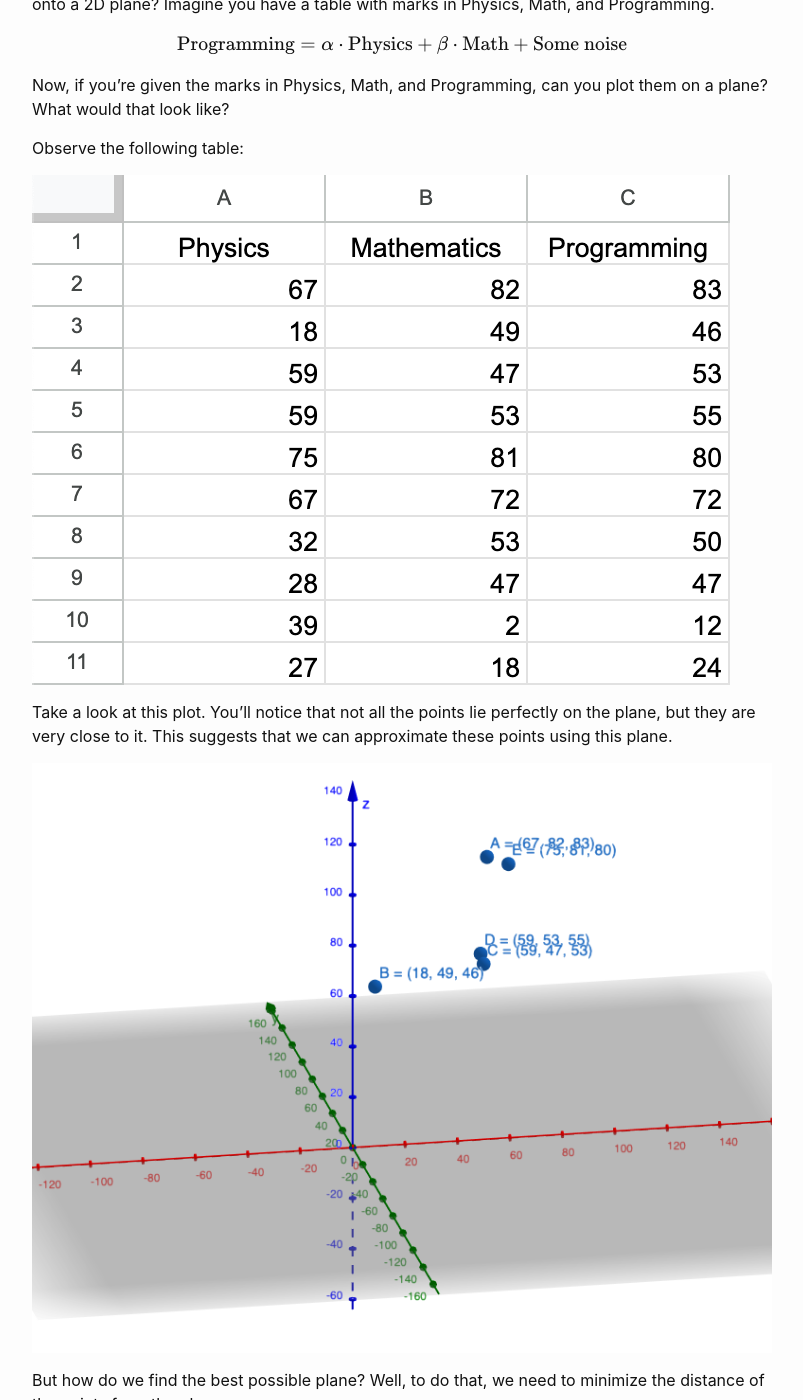
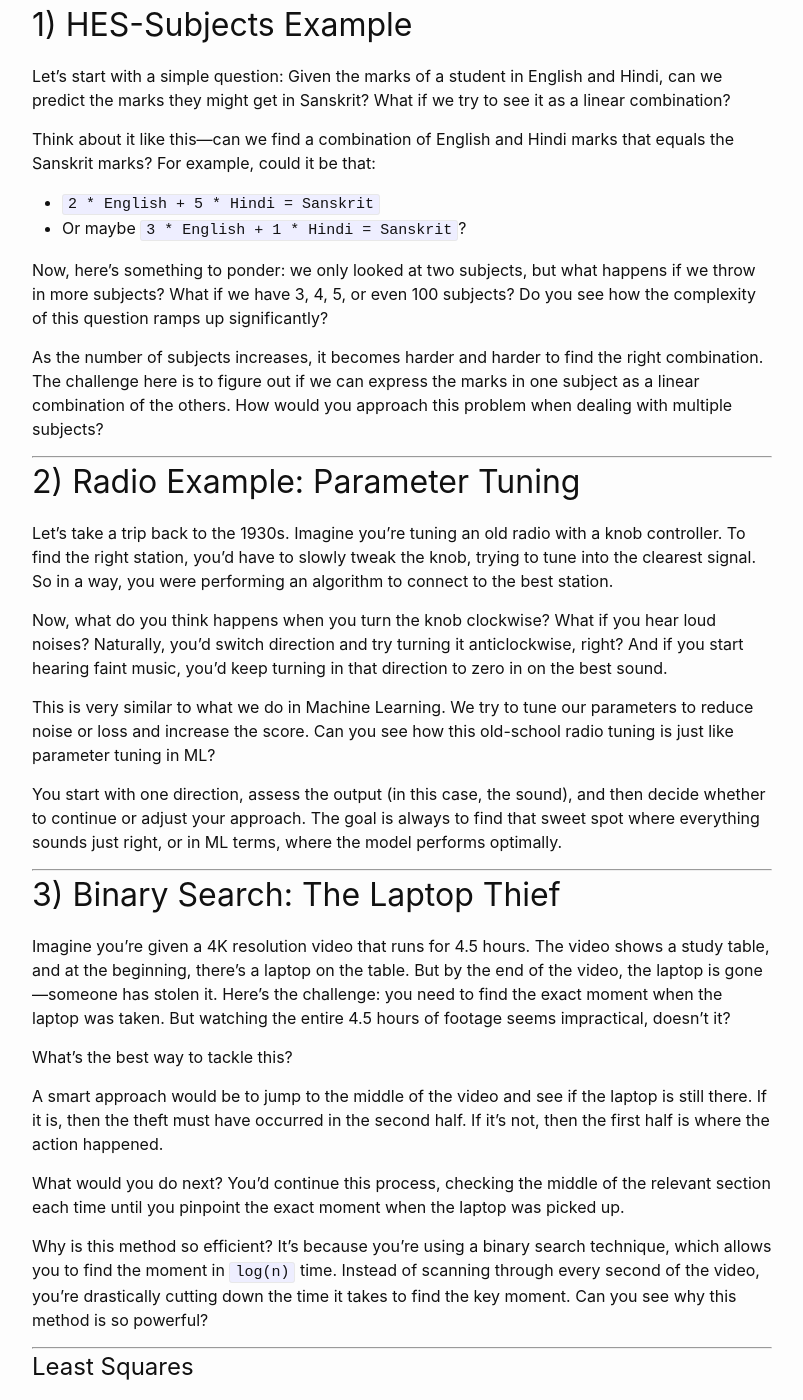
Before and after one commit to sudarshansudarshan/cs503, a Jekyll site: the page built from Galaxy.md, in a window 1280 px wide and 1400 px high, scrolled down 421 px. Shown: the whole window, without its empty margins (238-1041 px from the left). Built offline with Jekyll 4.4.1, drawn with Linux system fonts in a browser that asks for light colours; formulas are drawn with MathJax 3; some of the changed text lies outside the part shown.

Commit message:
Update Galaxy.md

```diff
--- a/Galaxy.md
+++ b/Galaxy.md
@@ -7,6 +7,53 @@ permalink: /galaxy/
 
 * TOC
 {:toc}
+
+
+# Motivation for ML
+
+## 1) HES-Subjects Example
+
+Let's start with a simple question: Given the marks of a student in English and Hindi, can we predict the marks they might get in Sanskrit? What if we try to see it as a linear combination?
+
+
+
+Think about it like this—can we find a combination of English and Hindi marks that equals the Sanskrit marks? For example, could it be that:
+
+- `2 * English + 5 * Hindi = Sanskrit`
+- Or maybe `3 * English + 1 * Hindi = Sanskrit`?
+
+Now, here's something to ponder: we only looked at two subjects, but what happens if we throw in more subjects? What if we have 3, 4, 5, or even 100 subjects? Do you see how the complexity of this question ramps up significantly?
+
+As the number of subjects increases, it becomes harder and harder to find the right combination. The challenge here is to figure out if we can express the marks in one subject as a linear combination of the others. How would you approach this problem when dealing with multiple subjects?
+
+---
+
+## 2) Radio Example: Parameter Tuning
+
+Let's take a trip back to the 1930s. Imagine you're tuning an old radio with a knob controller. To find the right station, you'd have to slowly tweak the knob, trying to tune into the clearest signal. So in a way, you were performing an algorithm to connect to the best station.
+
+Now, what do you think happens when you turn the knob clockwise? What if you hear loud noises? Naturally, you'd switch direction and try turning it anticlockwise, right? And if you start hearing faint music, you'd keep turning in that direction to zero in on the best sound.
+
+This is very similar to what we do in Machine Learning. We try to tune our parameters to reduce noise or loss and increase the score. Can you see how this old-school radio tuning is just like parameter tuning in ML?
+
+You start with one direction, assess the output (in this case, the sound), and then decide whether to continue or adjust your approach. The goal is always to find that sweet spot where everything sounds just right, or in ML terms, where the model performs optimally.
+
+---
+
+## 3) Binary Search: The Laptop Thief
+
+Imagine you're given a 4K resolution video that runs for 4.5 hours. The video shows a study table, and at the beginning, there's a laptop on the table. But by the end of the video, the laptop is gone—someone has stolen it. Here's the challenge: you need to find the exact moment when the laptop was taken. But watching the entire 4.5 hours of footage seems impractical, doesn't it?
+
+What's the best way to tackle this?
+
+A smart approach would be to jump to the middle of the video and see if the laptop is still there. If it is, then the theft must have occurred in the second half. If it's not, then the first half is where the action happened.
+
+What would you do next? You'd continue this process, checking the middle of the relevant section each time until you pinpoint the exact moment when the laptop was picked up.
+
+Why is this method so efficient? It's because you're using a binary search technique, which allows you to find the moment in `log(n)` time. Instead of scanning through every second of the video, you're drastically cutting down the time it takes to find the key moment. Can you see why this method is so powerful?
+
+---
+
 
 
 # Least Squares
```
